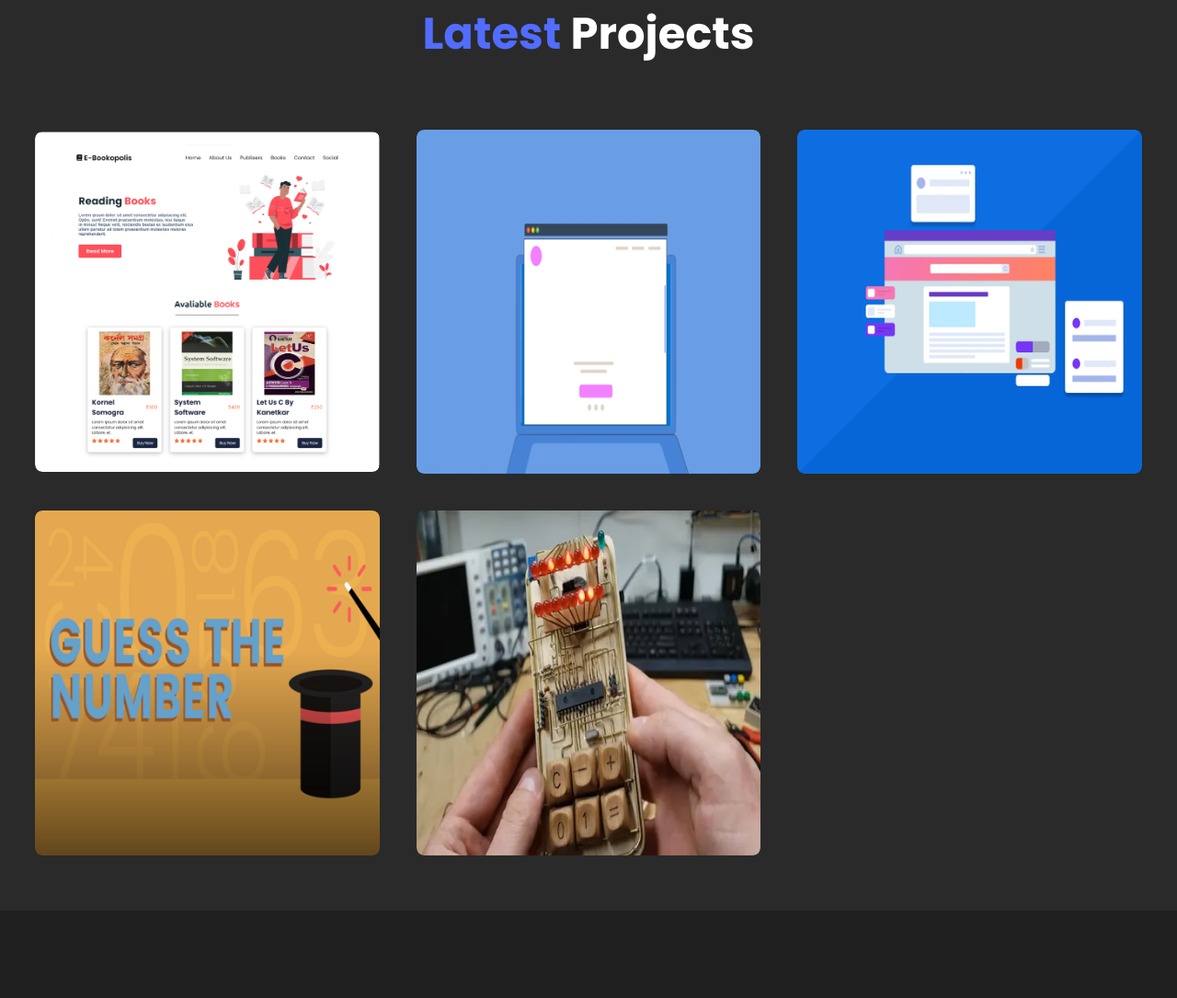
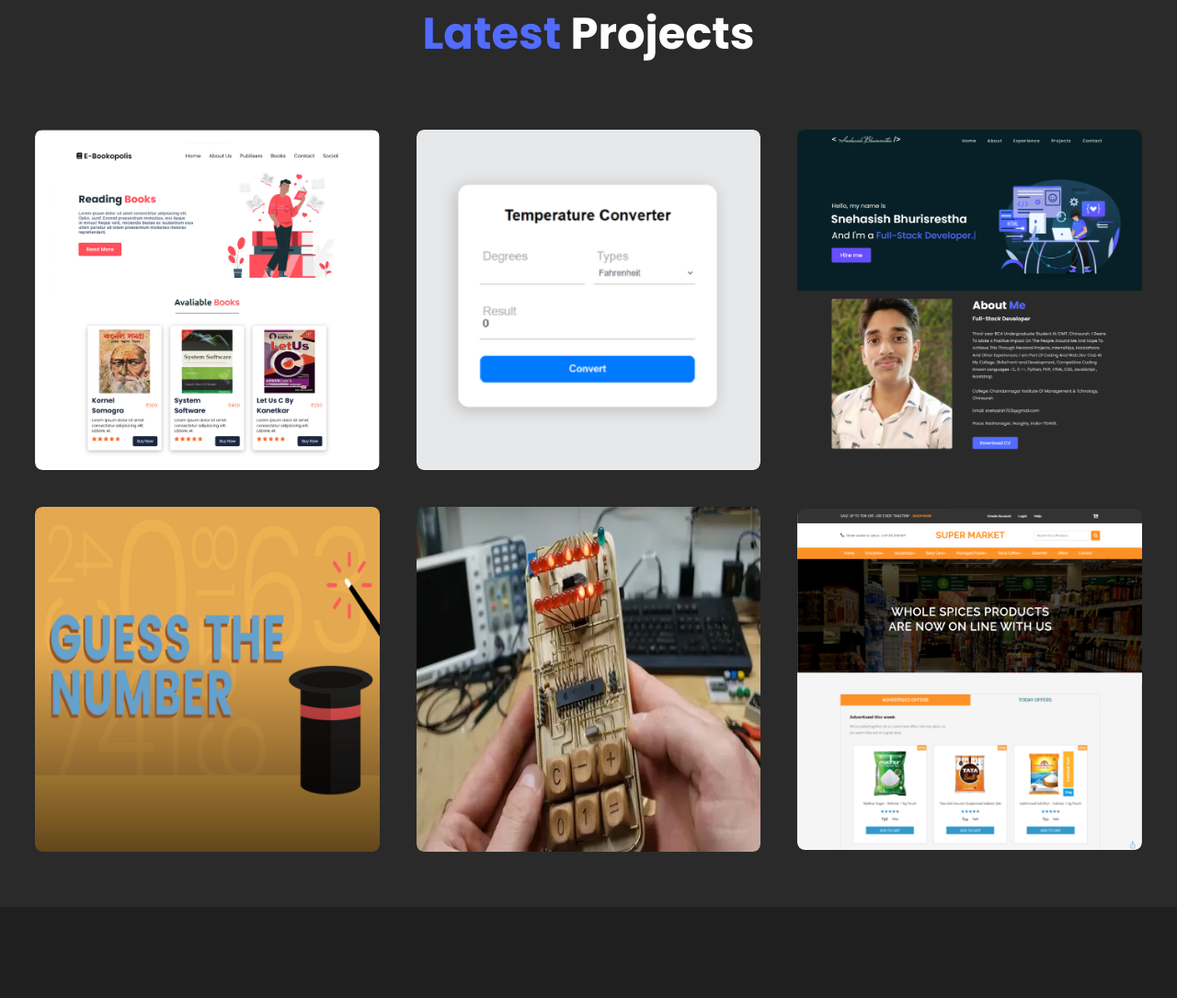
Before and after one commit to snehasishbhurisrestha/My-Portfolio, a plain HTML site: page index.html in a window 1280 px wide. Shown: the part 2684-3769 px from the top of the page at 92% size. Drawn offline with nearby package versions, Linux system fonts and the light colour scheme; a web font is replaced by a local one.

Commit message:
03-12-2023

```diff
--- a/index.html
+++ b/index.html
@@ -132,7 +132,7 @@
                 </div>
             </div>
             <div class="row">
-                <img src="Images/Header-1200-2 (1).gif">
+                <img src="Images/project-convater.jpg">
                 <div class="layer">
                     <h5 id="small">Temperater Converter</h5>
                     <p>User will input temperature in Fahrenheit or Celsius and press "convert" button.The converted temperature will then be displayed with the correct unit.</p>
@@ -140,7 +140,7 @@
                 </div>
             </div>
             <div class="row">
-                <img src="Images/334-how-to-create-a-landing-page (1).gif">
+                <img src="Images/project-portfolio.jpg">
                 <div class="layer">
                     <h5>My Portfolio</h5>
                     <p>A portfolio website is a unique way to showcase my work and let others know about myself.</p>
@@ -159,7 +159,15 @@
                 <img src="Images/Binary-Calculator-Circuit-Sculpt.webp">
                 <div class="layer">
                     <h5>Calculator</h5>
-                    <p>This game is create using pygame module.Computer set a range and user guess the number and vice versa</p>
+                    <p>A calculator is a device that performs arithmetic operations on numbers. Basic calculators can do only addition, subtraction, multiplication and division mathematical calculations.</p>
+                    <a href="https://github.com/snehasishbhurisrestha/BINARY-DECIMAL-OCTAL-HEXADECIMAL-CALCULATOR"><i class="fa-sharp fa-solid fa-arrow-up-right-from-square"></i></a>
+                </div>
+            </div>
+            <div class="row">
+                <img src="Images/project-super.jpg">
+                <div class="layer">
+                    <h5>Super Market</h5>
+                    <p>Super Market is an e-commerce project where I tried to build an e-commerce website. I have done payment gateway integration in this project using Rezorpay.</p>
                     <a href="https://github.com/snehasishbhurisrestha/BINARY-DECIMAL-OCTAL-HEXADECIMAL-CALCULATOR"><i class="fa-sharp fa-solid fa-arrow-up-right-from-square"></i></a>
                 </div>
             </div>
```
Also changed, not shown: Images/project-convater.jpg (added), Images/project-portfolio.jpg (added), Images/project-super.jpg (added).
